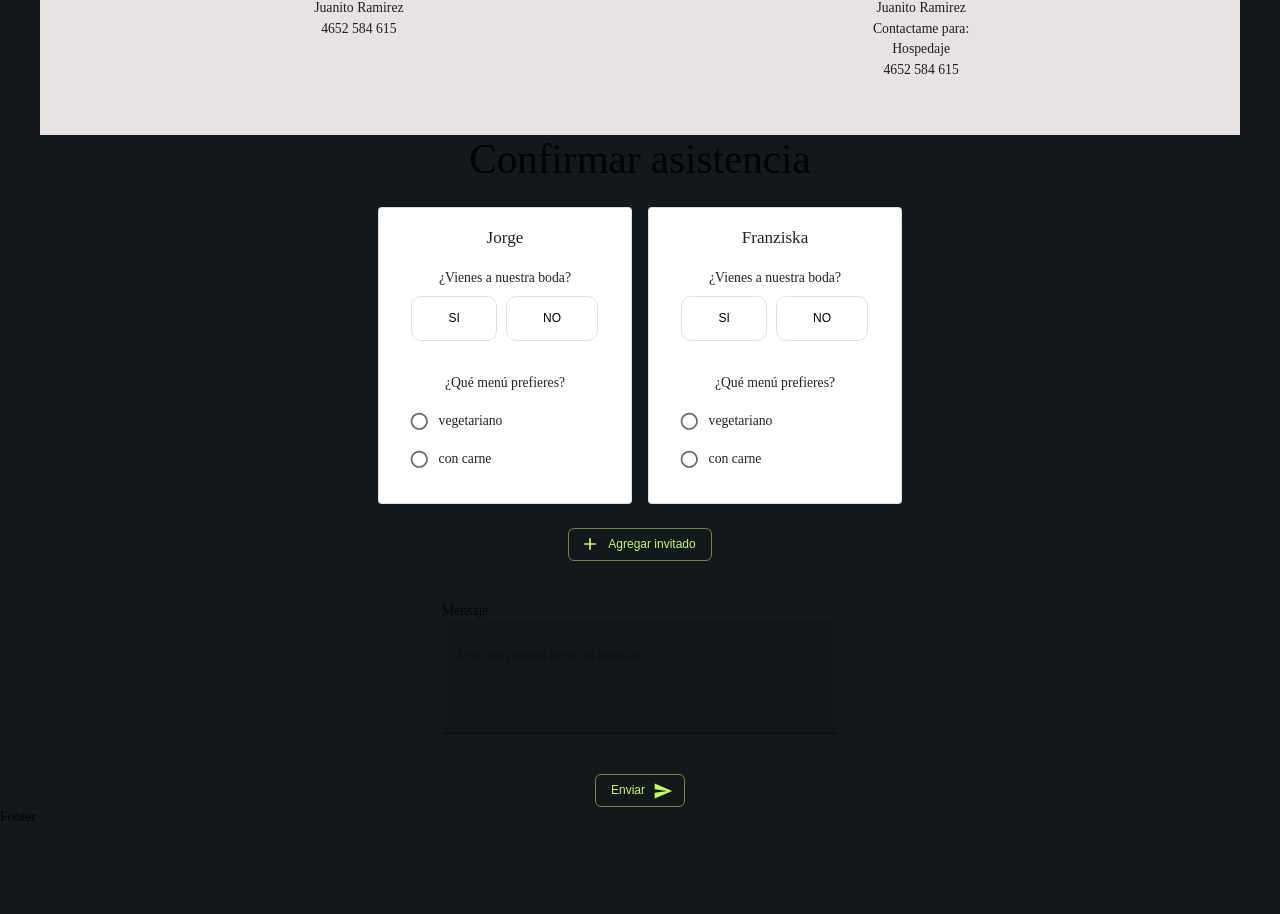
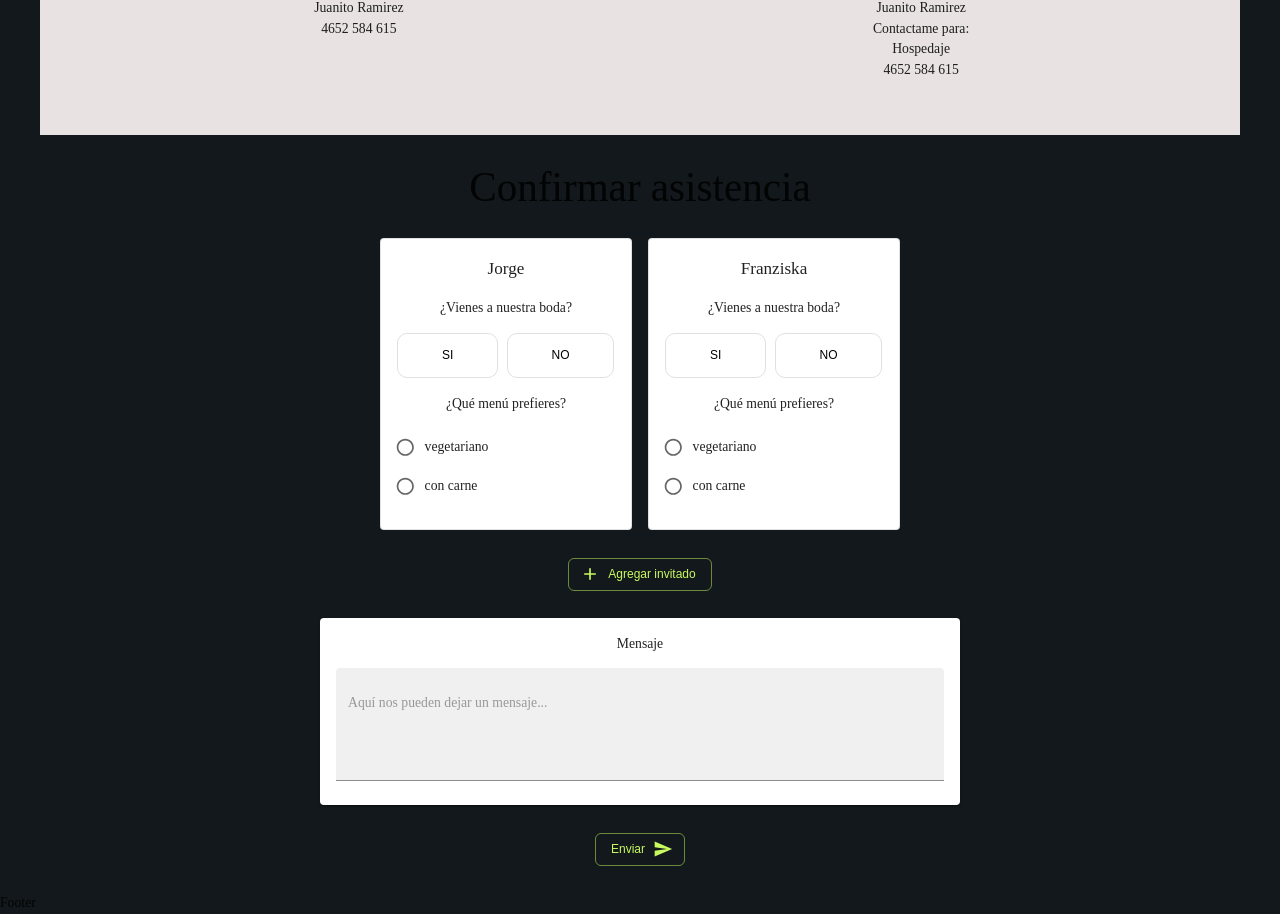
Before and after one commit to ZHammerl/wedding_evite, a React (Vite) app: page / in a window 1280 px wide. Shown: the part 1056-1970 px from the top of the page. Before the commit the page ends 1884 px from the top, so only its background shows below. Built offline with nearby package versions, Linux system fonts and the light colour scheme.

Commit message:
refactoring layout and importing styles

```diff
--- a/src/features/RSVP/Rsvp.tsx
+++ b/src/features/RSVP/Rsvp.tsx
@@ -23,7 +23,7 @@ import SendIcon from "@mui/icons-material/Send";
 import ClearIcon from "@mui/icons-material/Clear";
 import { v4 as uuid } from "uuid";
 import OptionToggleButton from "./optionToggleButton";
-
+import * as styles from "./rsvp.style";
 import { GuestItem } from "../../interfaces/interfaces";
 
 function Rsvp() {
@@ -88,41 +88,15 @@ function Rsvp() {
   };
 
   return (
-    <Box
-      sx={{
-        textAlign: "center",
-      }}>
-      <Typography variant="h3">
-        Confirmar asistencia
-      </Typography>
-      <Container
-        className="card-wrapper"
-        sx={{
-          my: 3,
-          maxWidth: 600,
-          display: "flex",
-          justifyContent: "center",
-          flexWrap: "wrap",
-          gap: 2,
-        }}>
+    <Box sx={styles.rsvpContainer}>
+      <Typography variant="h3">Confirmar asistencia</Typography>
+      <Container className="card-wrapper" sx={styles.cardWrapper}>
         {guestData.guests.map((guest) => (
-          <Card
-            key={guest._id}
-            variant="outlined"
-            sx={{ px: 2 }}>
-            <CardContent
-              sx={{
-                px: 2,
-                display: "flex",
-                flexDirection: "column",
-                gap: 2,
-                width: 220,
-              }}>
+          <Card key={guest._id} variant="outlined">
+            <CardContent sx={styles.cardContent}>
               {guest.name != "" ? (
                 <Box>
-                  <Typography variant="h6">
-                    {guest.name}
-                  </Typography>
+                  <Typography variant="h6">{guest.name}</Typography>
                 </Box>
               ) : (
                 <Box>
@@ -145,27 +119,25 @@ function Rsvp() {
                       id="name"
                       label="Nombre"
                       required
-                      variant="standard"></TextField>
+                      variant="standard"
+                    ></TextField>
                   </FormControl>
                   <FormControl>
                     <TextField
                       id="surname"
                       label="Apellido"
                       required
-                      variant="standard"></TextField>
+                      variant="standard"
+                    ></TextField>
                   </FormControl>
                 </Box>
               )}
-              <Box className="feedback-wrapper">
-                <Typography variant="body1" mb={1}>
-                  ¿Vienes a nuestra boda?
-                </Typography>
+              <Box className="feedback-wrapper" sx={styles.feedbackWrapper}>
+                <Typography variant="body1">¿Vienes a nuestra boda?</Typography>
                 <OptionToggleButton guestId={guest._id} />
-              </Box>{" "}
-              <FormControl sx={{ mt: 2 }}>
-                <Typography variant="body1" mb={1}>
-                  ¿Qué menú prefieres?
-                </Typography>
+              </Box>
+              <FormControl sx={styles.feedbackWrapper}>
+                <Typography variant="body1">¿Qué menú prefieres?</Typography>
                 <RadioGroup
                   aria-labelledby="menu-selection"
                   name="controlled-radio-buttons-group"
@@ -188,14 +160,14 @@ function Rsvp() {
           </Card>
         ))}
       </Container>
-      <Button
-        variant="outlined"
-        startIcon={<AddIcon />}
-        onClick={addGuest}>
+      <Button variant="outlined" startIcon={<AddIcon />} onClick={addGuest}>
         Agregar invitado
       </Button>
-      <Container maxWidth="xs" sx={{ my: 5 }}>
-        <Typography align="left">Mensaje</Typography>
+
+      <Card sx={styles.cardWrapper}>
+        <CardContent sx={styles.message}>
+          <Typography>Mensaje</Typography>
+          <Box>
             <TextField
               id="message-box"
               placeholder="Aquí nos pueden dejar un mensaje..."
@@ -204,7 +176,10 @@ function Rsvp() {
               multiline
               rows={4}
             />
-      </Container>
+          </Box>
+        </CardContent>
+      </Card>
+
       <Button variant="outlined" endIcon={<SendIcon />}>
         Enviar
       </Button>
--- /dev/null
+++ b/src/features/RSVP/rsvp.style.tsx
@@ -0,0 +1,36 @@
+export const rsvpContainer = {
+  textAlign: "center",
+  padding: "2em",
+  display: "flex",
+  flexDirection: "column",
+  gap: "2em",
+  alignItems: "center",
+};
+
+export const cardWrapper = {
+  //   maxWidth: 600,
+  display: "flex",
+  justifyContent: "center",
+  flexWrap: "wrap",
+  gap: 2,
+};
+
+export const feedbackWrapper = {
+  display: "flex",
+  flexDirection: "column",
+  gap: "1em",
+};
+
+export const cardContent = {
+  display: "flex",
+  flexDirection: "column",
+  gap: 2,
+  minWidth: 250,
+};
+
+export const message = {
+  display: "flex",
+  flexDirection: "column",
+  gap: "1em",
+  minWidth: "40rem",
+};
--- a/src/pages/home/index.tsx
+++ b/src/pages/home/index.tsx
@@ -1,9 +1,8 @@
 import Details from "@details/Details";
 import Hero from "@hero/Hero";
-
+import Rsvp from "@root/features/RSVP/Rsvp";
 import Contact from "@root/features/contact/Contact";
 import Extras from "@root/features/extras/Extras";
-import Rsvp from "@root/features/RSVP/Rsvp";
 import React from "react";
 
 function Home() {
--- a/tsconfig.json
+++ b/tsconfig.json
@@ -28,6 +28,7 @@
       "@adminContacts/*": ["src/features/adminContacts/*"],
       "@guestList/*": ["src/features/guestList/*"],
       "@footer/*": ["src/features/footer/*"],
+      "@rsvp/*": ["src/features/Rsvp/*"],
       //the last paths for root otherwise will ignore other paths
       "@root/*": ["src/*"]
     }
```
Also changed, not shown: src/features/RSVP/rsvp.scss (deleted). Lines whose indentation alone changed are shown as unchanged.
